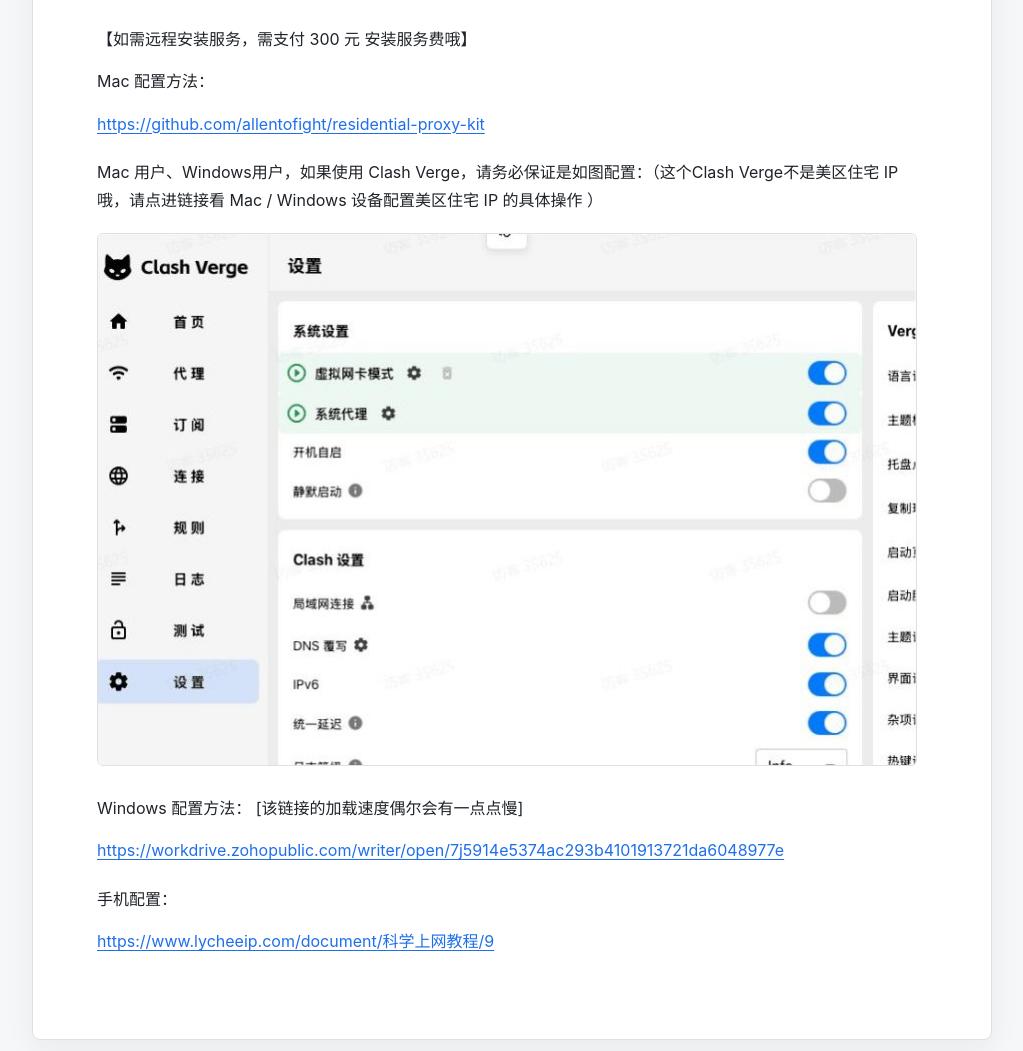
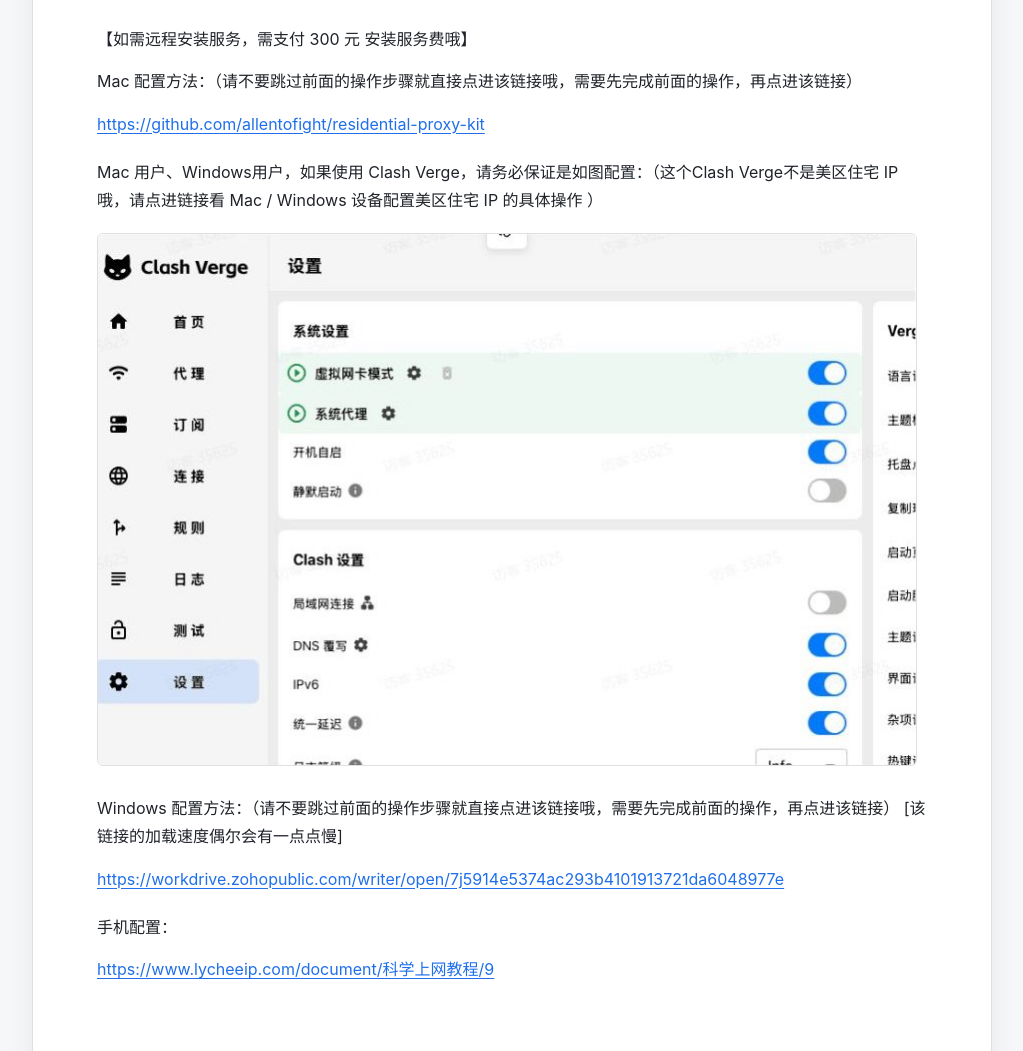
Before and after one commit to mvpme-mvp/stable-home-ip-page, a plain HTML site: page index.html in a window 1280 px wide. Shown: the part 2906-3957 px from the top of the page, without its empty margins (128-1151 px from the left). Drawn offline with Linux system fonts and the light colour scheme.

Commit message:
Update configuration step reminders

```diff
--- a/index.html
+++ b/index.html
@@ -173,7 +173,7 @@
 
     <section>
       <p>【如需远程安装服务，需支付 300 元 安装服务费哦】</p>
-      <p>Mac 配置方法：</p>
+      <p>Mac 配置方法：（请不要跳过前面的操作步骤就直接点进该链接哦，需要先完成前面的操作，再点进该链接）</p>
       <p class="link-line">
         <a href="https://github.com/allentofight/residential-proxy-kit" target="_blank" rel="noopener">https://github.com/allentofight/residential-proxy-kit</a>
       </p>
@@ -184,7 +184,7 @@
     </section>
 
     <section>
-      <p>Windows 配置方法： [该链接的加载速度偶尔会有一点点慢]</p>
+      <p>Windows 配置方法：（请不要跳过前面的操作步骤就直接点进该链接哦，需要先完成前面的操作，再点进该链接） [该链接的加载速度偶尔会有一点点慢]</p>
       <p class="link-line">
         <a href="https://workdrive.zohopublic.com/writer/open/7j5914e5374ac293b4101913721da6048977e" target="_blank" rel="noopener">https://workdrive.zohopublic.com/writer/open/7j5914e5374ac293b4101913721da6048977e</a>
       </p>
```
